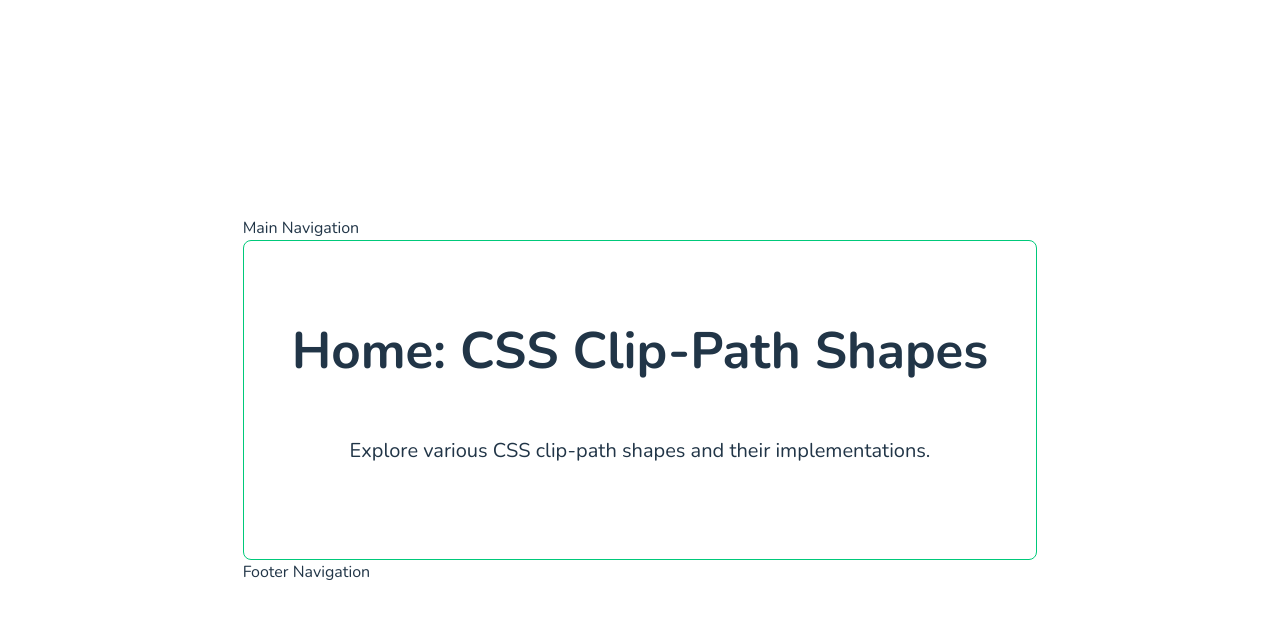
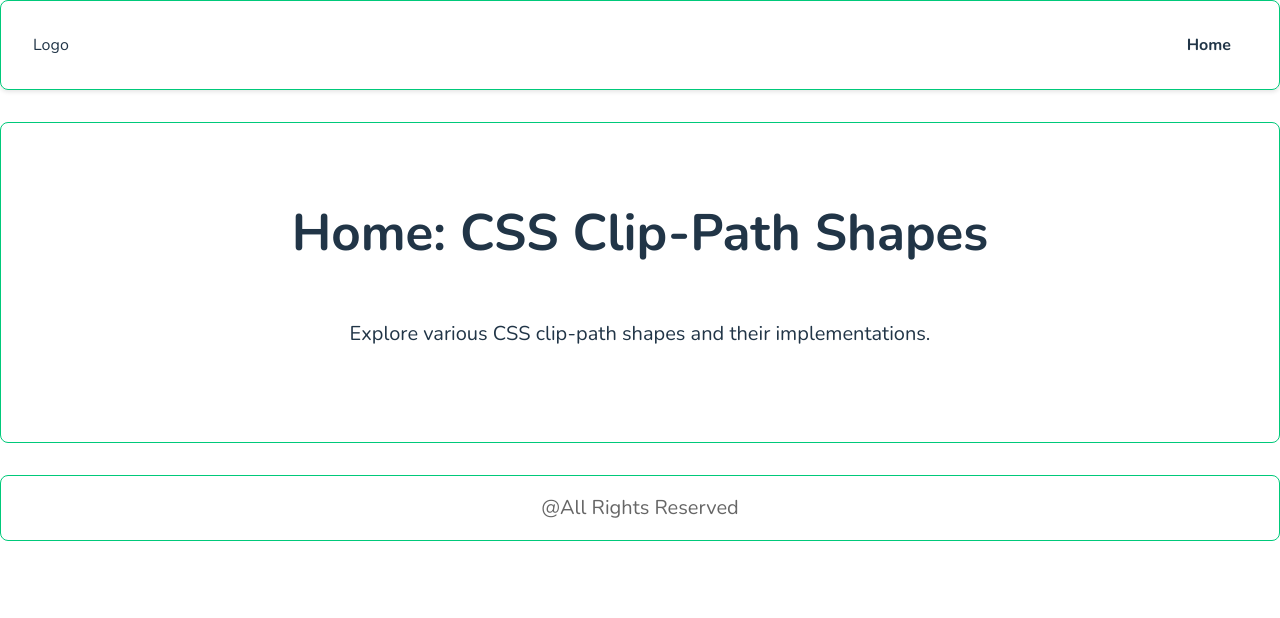
Before and after one commit to allasas11/css-clip-path-shapes, a React (Vite) app: page / in a window 1280 px wide. Shown: the top 618 px of the page. Built offline with nearby package versions, Linux system fonts and the light colour scheme.

Commit message:
default navs implemented

```diff
--- /dev/null
+++ b/src/components/FooterNavigation.module.scss
@@ -0,0 +1,19 @@
+.footerNavigation {
+    background-color: var(--bg-color);
+    border: 1px solid var(--accent-color);
+    border-radius: 0.5rem;
+    padding: 1rem 0;
+    margin-top: 2rem;
+}
+
+.footerContent {
+    max-width: 1200px;
+    margin: 0 auto;
+    padding: 0 1rem;
+    text-align: center;
+}
+
+.footerContent p {
+    color: var(--muted-color);
+    margin: 0;
+}
--- a/src/components/FooterNavigation.tsx
+++ b/src/components/FooterNavigation.tsx
@@ -1,7 +1,11 @@
+import styles from "./FooterNavigation.module.scss";
+
 function FooterNavigation() {
   return (
-    <footer>
-      Footer Navigation
+    <footer className={styles.footerNavigation}>
+      <div className={styles.footerContent}>
+        <p className={styles.footerText}>@All Rights Reserved</p>
+      </div>
     </footer>
   );
 }
--- /dev/null
+++ b/src/components/MainNavigation.module.scss
@@ -0,0 +1,30 @@
+.mainNavigation {
+    display: flex;
+    justify-content: space-between;
+    align-items: center;
+    gap: 3rem;
+    background-color: var(--nav-background);
+    padding: 1rem 2rem;
+    box-shadow: 0 2px 4px rgba(0, 0, 0, 0.1);
+    border-radius: 0.5rem;
+    border: 1px solid var(--accent-color);
+    margin-bottom: 2rem;
+}
+.navigationList {
+   list-style: none;
+   display: flex;
+   gap: 1rem;
+   width: 100%;
+}
+
+.navigationItem {
+   margin: 0;
+}
+.navigationLink {
+   text-decoration: none;
+   color: var(--text-color);
+   font-weight: bold;
+   padding: 0.5rem 1rem;
+   border-radius: 0.25rem;
+   transition: background-color 0.3s, color 0.3s;
+}
--- a/src/components/MainNavigation.tsx
+++ b/src/components/MainNavigation.tsx
@@ -1,8 +1,21 @@
+import styles from "./MainNavigation.module.scss";
+
 function MainNavigation() {
   return (
-    <nav>
-      {/* Navigation content */}
-      Main Navigation
+    <nav className={styles.mainNavigation}>
+      <div className={styles.logoContainer}>
+        Logo
+      </div>
+      <div className={styles.navigationContainer}>
+        <ul className={styles.navigationList}>
+          <li className={styles.navigationItem}>
+            <a
+              className={styles.navigationLink}
+              href="/">Home
+            </a>
+          </li>
+        </ul>
+      </div>
     </nav>
   );
 }
--- a/src/index.css
+++ b/src/index.css
@@ -15,6 +15,15 @@
   -moz-osx-font-smoothing: grayscale;
 }
 
+body {
+  margin: 0;
+  min-width: 320px;
+  min-height: 100vh;
+  background-color: var(--bg-color);
+  color: var(--text-color);
+}
+
+
 @media (prefers-color-scheme: light) {
   :root {
     --bg-color: #ffffff;
@@ -24,18 +33,7 @@
   }
 }
 
-body {
-  display: flex;
-  justify-content: center;
-  align-items: center;
-  margin: 0;
-  min-width: 320px;
-  min-height: 100vh;
 
-
-  background-color: var(--bg-color);
-  color: var(--text-color);
-}
 
 a {
   font-weight: 500;
```
